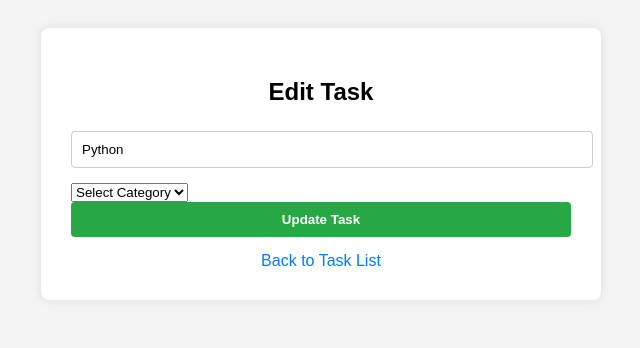
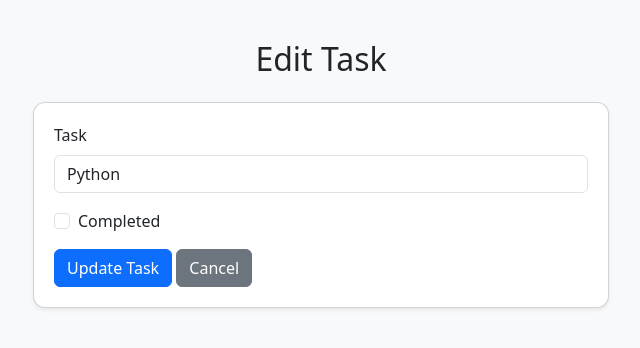
Before and after one commit to tejaediga/todo-flask-app, a Flask app: page /edit/2 in a window 1280 px wide. Shown: the top 348 px of the page, without its empty margins (319-959 px from the left). Run offline with Flask 3, Linux system fonts and the light colour scheme; data comes from the database, SQL or seed files in the repository.

Commit message:
Fixed edit functionality and updated UI

```diff
--- a/app.py
+++ b/app.py
@@ -1,16 +1,17 @@
-from flask import Flask, render_template, request, redirect
+from flask import Flask, render_template, request, redirect, url_for
 import sqlite3
 import os
-from datetime import date
+from datetime import datetime, date  # ✅ Fix: imported both datetime and date
 
 app = Flask(__name__)
 
+# ----------------------- Home Route -----------------------
 @app.route("/")
 def home():
     conn = sqlite3.connect("todo.db")
     cursor = conn.cursor()
 
-    # Create table if it doesn't exist
+    # ✅ Create table if it doesn't exist
     cursor.execute("""
         CREATE TABLE IF NOT EXISTS tasks (
             id INTEGER PRIMARY KEY AUTOINCREMENT,
@@ -23,6 +24,8 @@ def home():
     conn.commit()
 
     today = date.today().isoformat()
+
+    # ✅ Daily reset logic
     cursor.execute("UPDATE tasks SET completed = 0 WHERE date_updated < ?", (today,))
     conn.commit()
 
@@ -49,13 +52,15 @@ def home():
 
     conn.close()
 
-    return render_template("index.html", tasks=tasks,
+    return render_template("index.html",
+                           tasks=tasks,
                            current_date=date.today().strftime('%A, %d %B %Y'),
                            selected_category=category_filter,
                            selected_filter=status_filter,
                            categories=categories,
-                           today=date.today())
+                           today=today)
 
+# ----------------------- Add Task -----------------------
 @app.route("/add", methods=["POST"])
 def add():
     content = request.form["task"]
@@ -68,6 +73,7 @@ def add():
     conn.close()
     return redirect("/")
 
+# ----------------------- Mark Complete/Incomplete -----------------------
 @app.route("/complete/<int:task_id>")
 def complete(task_id):
     conn = sqlite3.connect("todo.db")
@@ -78,6 +84,7 @@ def complete(task_id):
     conn.close()
     return redirect("/")
 
+# ----------------------- Delete Task -----------------------
 @app.route("/delete/<int:task_id>")
 def delete(task_id):
     conn = sqlite3.connect("todo.db")
@@ -87,37 +94,28 @@ def delete(task_id):
     conn.close()
     return redirect("/")
 
+# ----------------------- Edit Task -----------------------
 @app.route("/edit/<int:task_id>", methods=["GET", "POST"])
 def edit(task_id):
     conn = sqlite3.connect("todo.db")
     cursor = conn.cursor()
+
     if request.method == "POST":
-        content = request.form["task"]
+        content = request.form["content"]
         category = request.form.get("category", "General")
-        cursor.execute("UPDATE tasks SET content = ?, category = ?, date_updated = ? WHERE id = ?",
-                       (content, category, date.today().isoformat(), task_id))
+        completed = 1 if request.form.get("completed") == "on" else 0
+        date_updated = datetime.now().date()
+        cursor.execute("UPDATE tasks SET content = ?, category = ?, completed = ?, date_updated = ? WHERE id = ?",
+                       (content, category, completed, date_updated, task_id))
         conn.commit()
         conn.close()
         return redirect("/")
-    else:
-        cursor.execute("SELECT id, content, category FROM tasks WHERE id = ?", (task_id,))
-        task = cursor.fetchone()
-        conn.close()
-        return render_template("edit.html", task=task)
-@app.route('/update/<int:task_id>', methods=['POST'])
-def update_task(task_id):
-    updated_content = request.form['updated_content']
-    updated_category = request.form['updated_category']
-    today = date.today().isoformat()
 
-    conn = sqlite3.connect('todo.db')
-    cursor = conn.cursor()
-    cursor.execute("UPDATE tasks SET content = ?, category = ?, date_updated = ? WHERE id = ?",
-                   (updated_content, updated_category, today, task_id))
-    conn.commit()
+    cursor.execute("SELECT * FROM tasks WHERE id = ?", (task_id,))
+    task = cursor.fetchone()
     conn.close()
+    return render_template("edit.html", task=task)
 
-    return redirect(url_for('home'))
-
+# ----------------------- Run App -----------------------
 if __name__ == "__main__":
     app.run(debug=True)
--- a/init_db.py
+++ b/init_db.py
@@ -1,4 +1,4 @@
-# init_db.py
+ # init_db.py
 import sqlite3
 
 conn = sqlite3.connect("todo.db")
--- a/templates/edit.html
+++ b/templates/edit.html
@@ -3,80 +3,38 @@
 <head>
     <meta charset="UTF-8">
     <title>Edit Task</title>
+    <link rel="stylesheet" href="https://cdn.jsdelivr.net/npm/bootstrap@5.3.0/dist/css/bootstrap.min.css">
     <style>
         body {
-            font-family: Arial, sans-serif;
-            background-color: #f4f4f4;
+            background-color: #f8f9fa;
+            padding-top: 40px;
+        }
+        .container {
+            max-width: 600px;
+        }
+        .card {
             padding: 20px;
-        }
-
-        .container {
-            max-width: 500px;
-            margin: auto;
-            background: #fff;
-            padding: 30px;
-            border-radius: 8px;
-            box-shadow: 0 0 10px rgba(0,0,0,0.1);
-        }
-
-        h2 {
-            text-align: center;
-            margin-bottom: 25px;
-        }
-
-        input[type="text"] {
-            width: 100%;
-            padding: 10px;
-            margin-bottom: 15px;
-            border: 1px solid #ccc;
-            border-radius: 4px;
-        }
-
-        button {
-            width: 100%;
-            padding: 10px;
-            background: #28a745;
-            border: none;
-            color: white;
-            font-weight: bold;
-            border-radius: 4px;
-            cursor: pointer;
-        }
-
-        button:hover {
-            background: #218838;
-        }
-
-        a {
-            display: block;
-            margin-top: 15px;
-            text-align: center;
-            text-decoration: none;
-            color: #007bff;
-        }
-
-        a:hover {
-            text-decoration: underline;
+            border-radius: 12px;
         }
     </style>
 </head>
 <body>
     <div class="container">
-        <h2>Edit Task</h2>
-        <form method="POST" action="{{ url_for('update_task', task_id=task[0]) }}">
-    <input type="text" name="updated_content" value="{{ task[1] }}" required>
-    <select name="updated_category" required>
-        <option value="">Select Category</option>
-        <option value="Study" {% if task[4] == 'Study' %}selected{% endif %}>Study</option>
-         <option value="Meals" {% if task[4] == 'Meals' %}selected{% endif %}>Meals</option>
-         <option value="Fitness" {% if task[4] == 'Fitness' %}selected{% endif %}>Fitness</option>
-         <option value="Chores" {% if task[4] == 'Chores' %}selected{% endif %}>Chores</option>
-         <option value="Sleep" {% if task[4] == 'Sleep' %}selected{% endif %}>Sleep</option>
-    </select>
-    <button type="submit">Update Task</button>
-</form>
-
-        <a href="/">Back to Task List</a>
+        <h2 class="text-center mb-4">Edit Task</h2>
+        <div class="card shadow-sm">
+            <form method="POST" action="{{ url_for('edit', task_id=task[0]) }}">
+                <div class="mb-3">
+                    <label for="task_name" class="form-label">Task</label>
+                    <input type="text" id="task_name" name="content" class="form-control" value="{{ task[1] }}" required>
+                </div>
+                <div class="form-check mb-3">
+                    <input type="checkbox" class="form-check-input" id="completed" name="completed" {% if task[2] == 1 %}checked{% endif %}>
+                    <label class="form-check-label" for="completed">Completed</label>
+                </div>
+                <button type="submit" class="btn btn-primary">Update Task</button>
+                <a href="{{ url_for('home') }}" class="btn btn-secondary">Cancel</a>
+            </form>
+        </div>
     </div>
 </body>
 </html>
--- a/templates/index.html
+++ b/templates/index.html
@@ -93,7 +93,7 @@
                             {% endif %}
                         </td>
                         <td>
-                           <a href="{{ url_for('edit_task', task_id=task[0]) }}">Edit</a>
+                           <a href="{{ url_for('edit', task_id=task[0]) }}">Edit</a>
                             <a href="/delete/{{ task[0] }}" class="btn btn-sm btn-danger">Delete</a>
                             {% if task[2] %}
                                 <a href="/undo/{{ task[0] }}" class="btn btn-sm btn-secondary">Undo</a>
```
